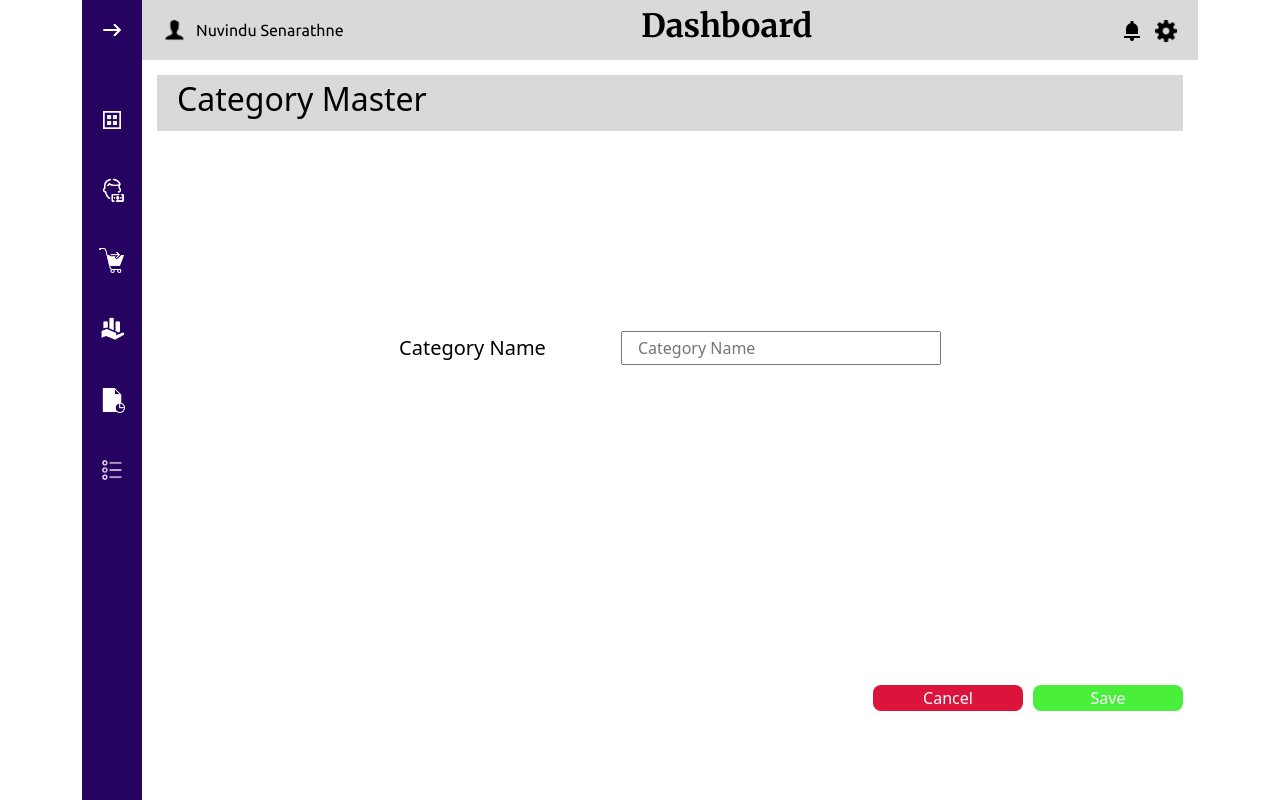
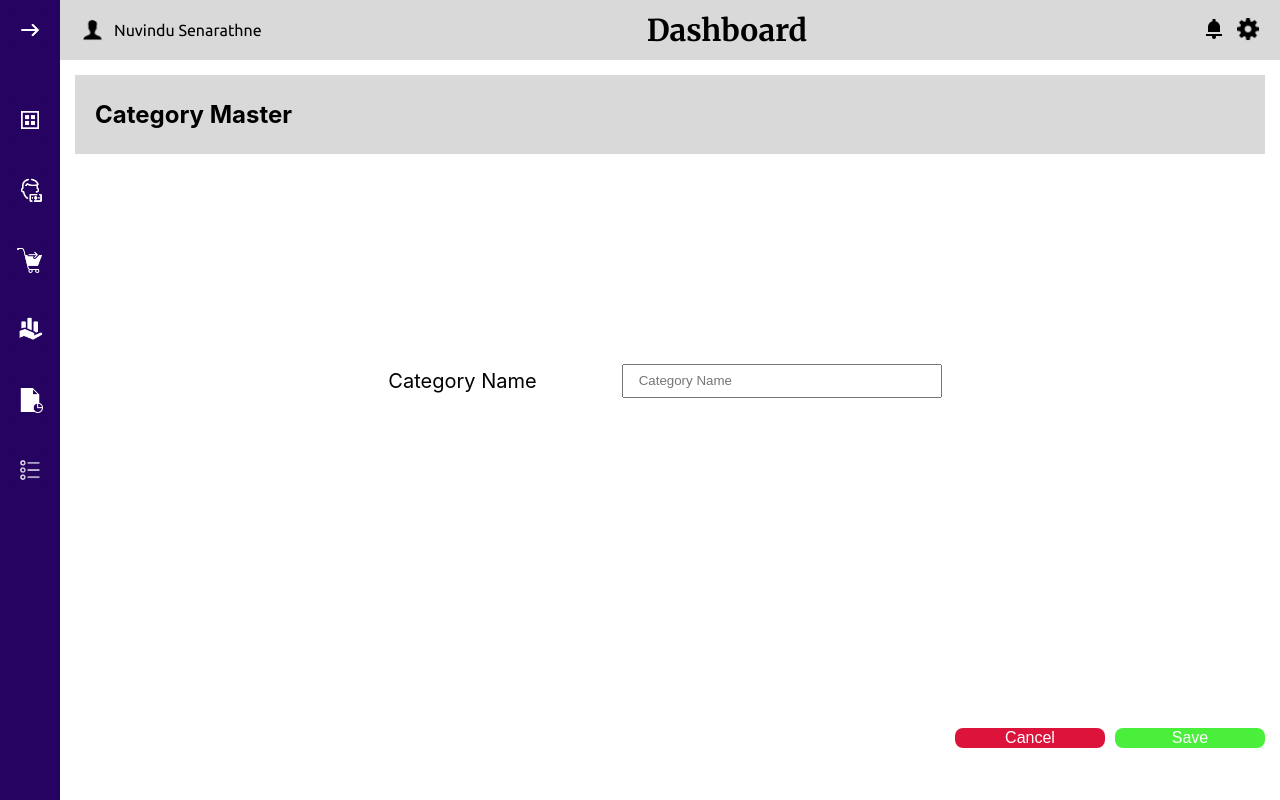
Before and after one commit to UOR-Project-Team/ERP-System-Frontend, a React (Create React App) app: page /home/category-master in a window 1280 px wide. Built offline with nearby package versions, Linux system fonts and the light colour scheme.

Commit message:
Fixed backend connection error

```diff
--- a/src/components/categoryMaster.css
+++ b/src/components/categoryMaster.css
@@ -29,11 +29,7 @@
 
 }
 
-#formcontainer{
 
-
-
-}
 
 #input{
     margin-top: 25vh;
--- a/src/components/content.categoryMaster.js
+++ b/src/components/content.categoryMaster.js
@@ -5,14 +5,14 @@ import axios  from 'axios';
 
 function CategoryMaster() {
 
-  const [category, setcategory] = useState('');
+  const [Description, setDescription] = useState('');
   // function handleSubmit(event) {
-  //   event.preventDefault();
+
 
   // }
   function handleSubmit(event) {
     event.preventDefault();
-    axios.post('http://localhost:8081/post', { category })
+    axios.post('http://localhost:8081/category/create', { Description })
       .then(res =>{
           console.log(res);
           //navigate('/');
@@ -34,7 +34,7 @@ function CategoryMaster() {
       <form onSubmit={handleSubmit}>
                 <div id="input">
                 <label>Category Name</label>
-                <input type="text" placeholder="Category Name" onChange = {e => setcategory(e.target.value)} ></input>
+                <input type="text" placeholder="Category Name" onChange = {e => setDescription(e.target.value)} ></input>
 
 
                 </div>
--- a/src/containers/page.home.js
+++ b/src/containers/page.home.js
@@ -31,7 +31,7 @@ function Home() {
   };
 
   return (
-    <div className="container">
+    <div className="master-container">
       <div className="sidepanel-container" style={{ width: isExpanded ? '20%' : '60px' }}>
         {isExpanded ? (
           <SidePanelExpand onToggle={togglePanel} />
--- a/src/index.js
+++ b/src/index.js
@@ -3,7 +3,7 @@ import ReactDOM from 'react-dom/client';
 import './index.css';
 import App from './App';
 import reportWebVitals from './reportWebVitals';
-import 'bootstrap/dist/css/bootstrap.min.css'
+// import 'bootstrap/dist/css/bootstrap.min.css'
 
 const root = ReactDOM.createRoot(document.getElementById('root'));
 root.render(
--- a/src/styles.css
+++ b/src/styles.css
@@ -11,7 +11,7 @@ body, html {
     margin: 0;
 }
 
-.container {
+.master-container {
     width: 100%;
     height: 100%;
     display: flex;
```
